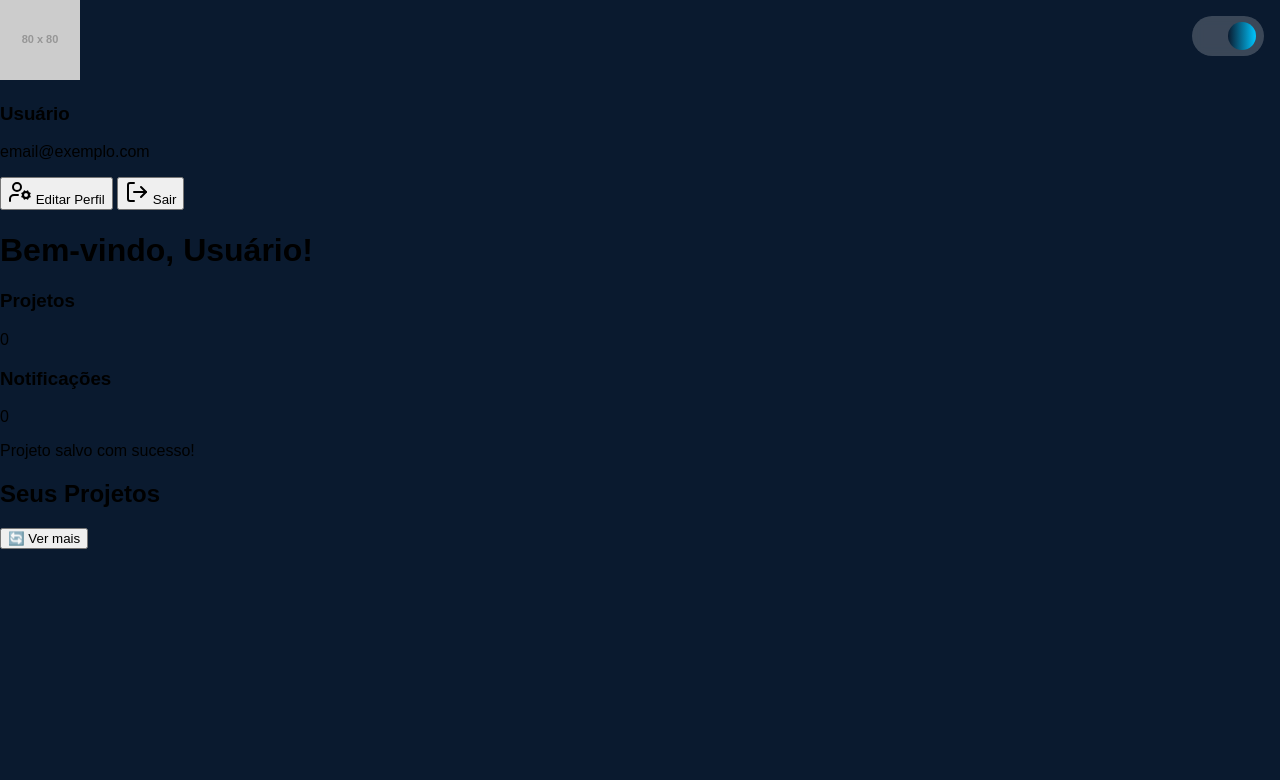
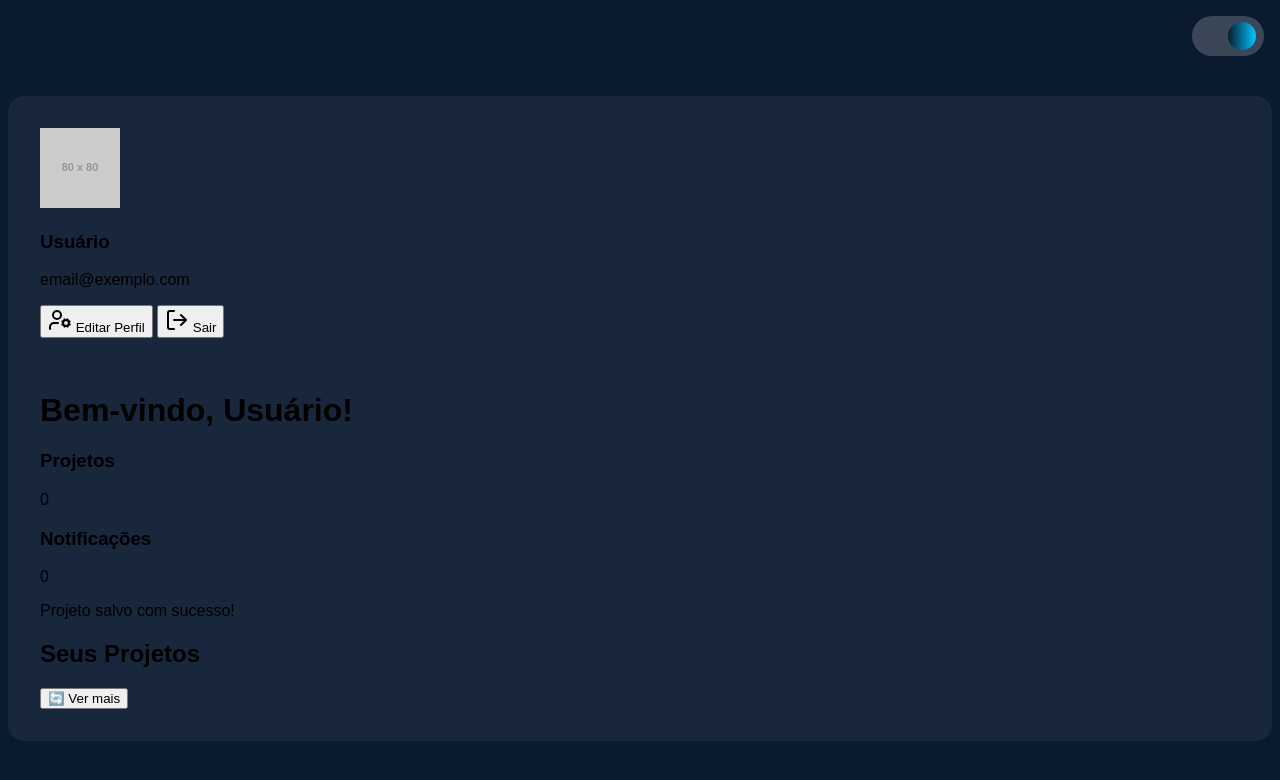
Before and after one commit to 928255892/project-nexos-site, a website: page frontend/dashboard.html in a window 1280 px wide. Drawn offline with nearby package versions, Linux system fonts and the light colour scheme; placeholder pictures from the web are drawn by us.

Commit message:
Update style.css

```diff
--- a/frontend/style.css
+++ b/frontend/style.css
@@ -433,10 +433,23 @@ body.light .modal-content.glass {
   width: 100%;
   height: 100%;
   z-index: 0;
-  pointer-events: none; /* evita cliques no fundo */
+  pointer-events: none;
 }
 
 .dashboard {
   position: relative;
   z-index: 1;
+  max-width: 1200px;
+  margin: 6rem auto 2rem;
+  padding: 2rem;
+  background: rgba(255, 255, 255, 0.06);
+  backdrop-filter: blur(12px);
+  border-radius: 16px;
+  display: flex;
+  flex-direction: column;
+  gap: 2rem;
 }
+
+body.dark .dashboard {
+  background: rgba(10, 26, 47, 0.6);
+}
```
